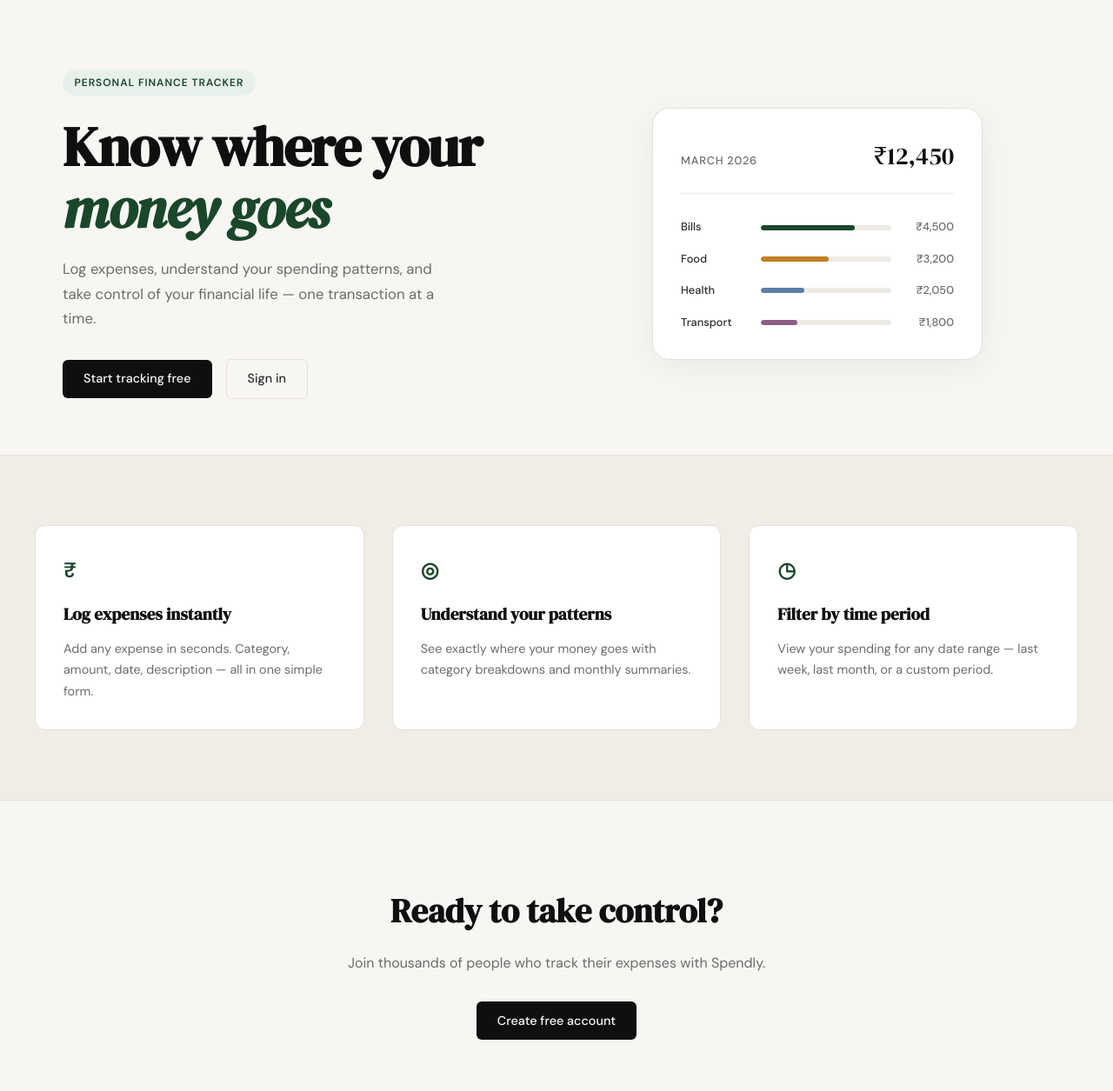
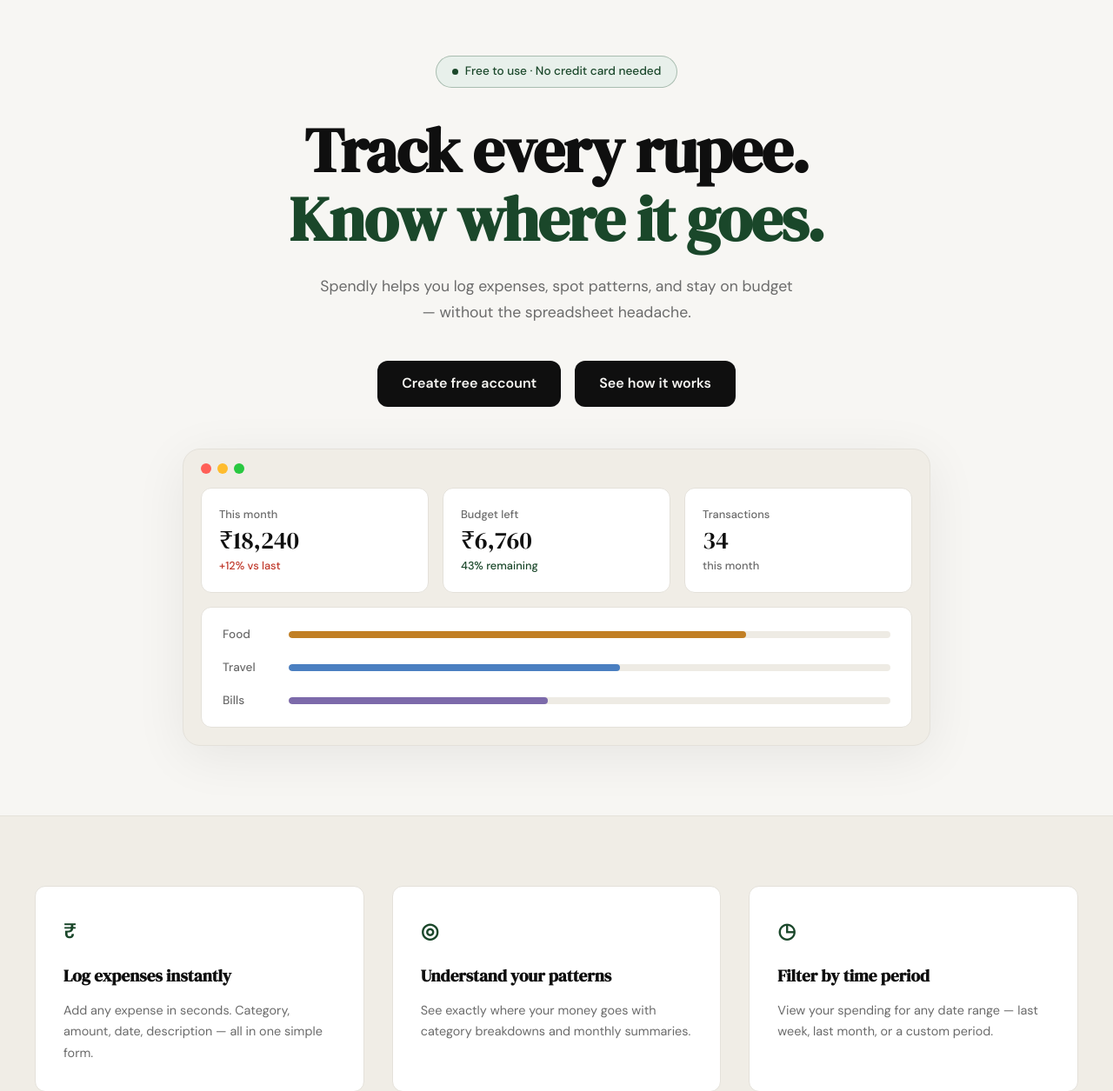
Before and after one commit to prateekbytes/budgetly, a Flask app: page / in a window 1280 px wide. Shown: the part 61-1316 px from the top of the page at 87% size. Run offline with Flask 3, Linux system fonts and the light colour scheme.

Commit message:
landing: redesign hero section to match mockup

```diff
--- /dev/null
+++ b/static/css/landing.css
@@ -0,0 +1,214 @@
+/* ------------------------------------------------------------------ */
+/* Landing page — hero overrides                                        */
+/* ------------------------------------------------------------------ */
+
+/* Single-column centered layout */
+.hero {
+    display: block;
+    padding: 4rem 2rem 5rem;
+    text-align: center;
+    max-width: none;
+}
+
+.hero-text {
+    max-width: 700px;
+    margin: 0 auto 3rem;
+}
+
+/* Badge pill */
+.hero-badge {
+    display: inline-flex;
+    align-items: center;
+    gap: 0.5rem;
+    background: var(--accent-light);
+    color: var(--accent);
+    border: 1px solid rgba(26, 71, 42, 0.3);
+    border-radius: 999px;
+    font-size: 0.85rem;
+    font-weight: 500;
+    padding: 0.4rem 1.1rem;
+    margin-bottom: 2rem;
+    letter-spacing: 0;
+    text-transform: none;
+}
+
+.badge-dot {
+    width: 7px;
+    height: 7px;
+    background: var(--accent);
+    border-radius: 50%;
+    flex-shrink: 0;
+}
+
+/* Title */
+.hero-title {
+    font-size: clamp(2.75rem, 6vw, 4.5rem);
+    line-height: 1.1;
+    color: var(--ink);
+    margin-bottom: 1.5rem;
+    letter-spacing: -0.02em;
+}
+
+.hero-title-green {
+    color: var(--accent);
+    display: block;
+}
+
+/* Subtitle */
+.hero-subtitle {
+    font-size: 1.1rem;
+    color: var(--ink-muted);
+    line-height: 1.7;
+    max-width: 560px;
+    margin: 0 auto 2.5rem;
+}
+
+/* Buttons */
+.hero-actions { justify-content: center; }
+
+.btn-hero {
+    display: inline-block;
+    background: var(--ink);
+    color: var(--paper);
+    padding: 0.85rem 1.75rem;
+    border-radius: var(--radius-md);
+    font-family: var(--font-body);
+    font-size: 1rem;
+    font-weight: 600;
+    text-decoration: none;
+    transition: background 0.2s;
+}
+
+.btn-hero:hover { background: var(--accent); }
+
+/* ------------------------------------------------------------------ */
+/* Mock browser card                                                    */
+/* ------------------------------------------------------------------ */
+
+.hero-visual {
+    display: block;
+    max-width: 860px;
+    margin: 0 auto;
+}
+
+.mock-browser {
+    background: var(--paper-warm);
+    border: 1px solid var(--border);
+    border-radius: var(--radius-lg);
+    overflow: hidden;
+    box-shadow: 0 12px 60px rgba(0, 0, 0, 0.07);
+}
+
+.mock-chrome {
+    display: flex;
+    align-items: center;
+    gap: 7px;
+    padding: 1rem 1.25rem;
+}
+
+.chrome-dot {
+    width: 12px;
+    height: 12px;
+    border-radius: 50%;
+}
+
+.chrome-red    { background: #ff5f57; }
+.chrome-yellow { background: #febc2e; }
+.chrome-green  { background: #28c840; }
+
+.mock-body {
+    padding: 0 1.25rem 1.25rem;
+    display: flex;
+    flex-direction: column;
+    gap: 1rem;
+}
+
+/* Stat cards */
+.mock-stats-row {
+    display: grid;
+    grid-template-columns: repeat(3, 1fr);
+    gap: 1rem;
+}
+
+.mock-stat {
+    background: var(--paper-card);
+    border: 1px solid var(--border);
+    border-radius: var(--radius-md);
+    padding: 1.25rem;
+    display: flex;
+    flex-direction: column;
+    gap: 0.25rem;
+    text-align: left;
+}
+
+.stat-label {
+    font-size: 0.8rem;
+    color: var(--ink-muted);
+    font-weight: 500;
+}
+
+.stat-value {
+    font-family: var(--font-display);
+    font-size: 1.75rem;
+    color: var(--ink);
+    line-height: 1.1;
+}
+
+.stat-sub {
+    font-size: 0.8rem;
+    color: var(--ink-muted);
+    font-weight: 500;
+}
+
+.stat-danger  { color: var(--danger); }
+.stat-success { color: var(--accent); }
+
+/* Category bar chart */
+.mock-chart {
+    background: var(--paper-card);
+    border: 1px solid var(--border);
+    border-radius: var(--radius-md);
+    padding: 1.25rem 1.5rem;
+    display: flex;
+    flex-direction: column;
+    gap: 1rem;
+    text-align: left;
+}
+
+.chart-row {
+    display: grid;
+    grid-template-columns: 60px 1fr;
+    align-items: center;
+    gap: 1rem;
+}
+
+.chart-label {
+    font-size: 0.85rem;
+    color: var(--ink-muted);
+    font-weight: 500;
+}
+
+.chart-track {
+    height: 8px;
+    background: var(--border-soft);
+    border-radius: 999px;
+    overflow: hidden;
+}
+
+.chart-bar {
+    height: 100%;
+    border-radius: 999px;
+}
+
+.chart-food   { background: #c17f24; }
+.chart-travel { background: #4a7fc1; }
+.chart-bills  { background: #7c6aaa; }
+
+/* ------------------------------------------------------------------ */
+/* Responsive                                                           */
+/* ------------------------------------------------------------------ */
+
+@media (max-width: 600px) {
+    .mock-stats-row { grid-template-columns: 1fr; }
+    .hero-visual { padding: 0; }
+}
--- a/templates/landing.html
+++ b/templates/landing.html
@@ -2,66 +2,82 @@
 
 {% block title %}Spendly — Track Every Rupee{% endblock %}
 
+{% block head %}
+<link rel="stylesheet" href="{{ url_for('static', filename='css/landing.css') }}">
+{% endblock %}
+
 {% block content %}
 
 <section class="hero">
-    <div class="hero-inner">
-        <div class="hero-badge">Personal Finance Tracker</div>
+    <div class="hero-text">
+        <div class="hero-badge">
+            <span class="badge-dot"></span>
+            Free to use · No credit card needed
+        </div>
         <h1 class="hero-title">
-            Know where your<br>
-            <em>money goes</em>
+            Track every rupee.<br>
+            <span class="hero-title-green">Know where it goes.</span>
         </h1>
         <p class="hero-subtitle">
-            Log expenses, understand your spending patterns,
-            and take control of your financial life —
-            one transaction at a time.
+            Spendly helps you log expenses, spot patterns, and stay
+            on budget — without the spreadsheet headache.
         </p>
         <div class="hero-actions">
-            <a href="{{ url_for('register') }}" class="btn-primary">Start tracking free</a>
-            <a href="{{ url_for('login') }}" class="btn-ghost">Sign in</a>
+            <a href="{{ url_for('register') }}" class="btn-hero">Create free account</a>
+            <a href="#features" class="btn-hero">See how it works</a>
         </div>
     </div>
     <div class="hero-visual">
-        <div class="mock-card">
-            <div class="mock-card-header">
-                <span class="mock-label">March 2026</span>
-                <span class="mock-total">₹12,450</span>
+        <div class="mock-browser">
+            <div class="mock-chrome">
+                <span class="chrome-dot chrome-red"></span>
+                <span class="chrome-dot chrome-yellow"></span>
+                <span class="chrome-dot chrome-green"></span>
             </div>
-            <div class="mock-bars">
-                <div class="mock-bar-row">
-                    <span class="mock-cat">Bills</span>
-                    <div class="mock-bar-track">
-                        <div class="mock-bar" style="width: 72%"></div>
+            <div class="mock-body">
+                <div class="mock-stats-row">
+                    <div class="mock-stat">
+                        <span class="stat-label">This month</span>
+                        <span class="stat-value">₹18,240</span>
+                        <span class="stat-sub stat-danger">+12% vs last</span>
                     </div>
-                    <span class="mock-amt">₹4,500</span>
+                    <div class="mock-stat">
+                        <span class="stat-label">Budget left</span>
+                        <span class="stat-value">₹6,760</span>
+                        <span class="stat-sub stat-success">43% remaining</span>
+                    </div>
+                    <div class="mock-stat">
+                        <span class="stat-label">Transactions</span>
+                        <span class="stat-value">34</span>
+                        <span class="stat-sub">this month</span>
+                    </div>
                 </div>
-                <div class="mock-bar-row">
-                    <span class="mock-cat">Food</span>
-                    <div class="mock-bar-track">
-                        <div class="mock-bar mock-bar-2" style="width: 52%"></div>
+                <div class="mock-chart">
+                    <div class="chart-row">
+                        <span class="chart-label">Food</span>
+                        <div class="chart-track">
+                            <div class="chart-bar chart-food" style="width: 76%"></div>
+                        </div>
                     </div>
-                    <span class="mock-amt">₹3,200</span>
-                </div>
-                <div class="mock-bar-row">
-                    <span class="mock-cat">Health</span>
-                    <div class="mock-bar-track">
-                        <div class="mock-bar mock-bar-3" style="width: 33%"></div>
+                    <div class="chart-row">
+                        <span class="chart-label">Travel</span>
+                        <div class="chart-track">
+                            <div class="chart-bar chart-travel" style="width: 55%"></div>
+                        </div>
                     </div>
-                    <span class="mock-amt">₹2,050</span>
-                </div>
-                <div class="mock-bar-row">
-                    <span class="mock-cat">Transport</span>
-                    <div class="mock-bar-track">
-                        <div class="mock-bar mock-bar-4" style="width: 28%"></div>
+                    <div class="chart-row">
+                        <span class="chart-label">Bills</span>
+                        <div class="chart-track">
+                            <div class="chart-bar chart-bills" style="width: 43%"></div>
+                        </div>
                     </div>
-                    <span class="mock-amt">₹1,800</span>
                 </div>
             </div>
         </div>
     </div>
 </section>
 
-<section class="features">
+<section class="features" id="features">
     <div class="features-inner">
         <div class="feature-card">
             <div class="feature-icon">₹</div>
```
